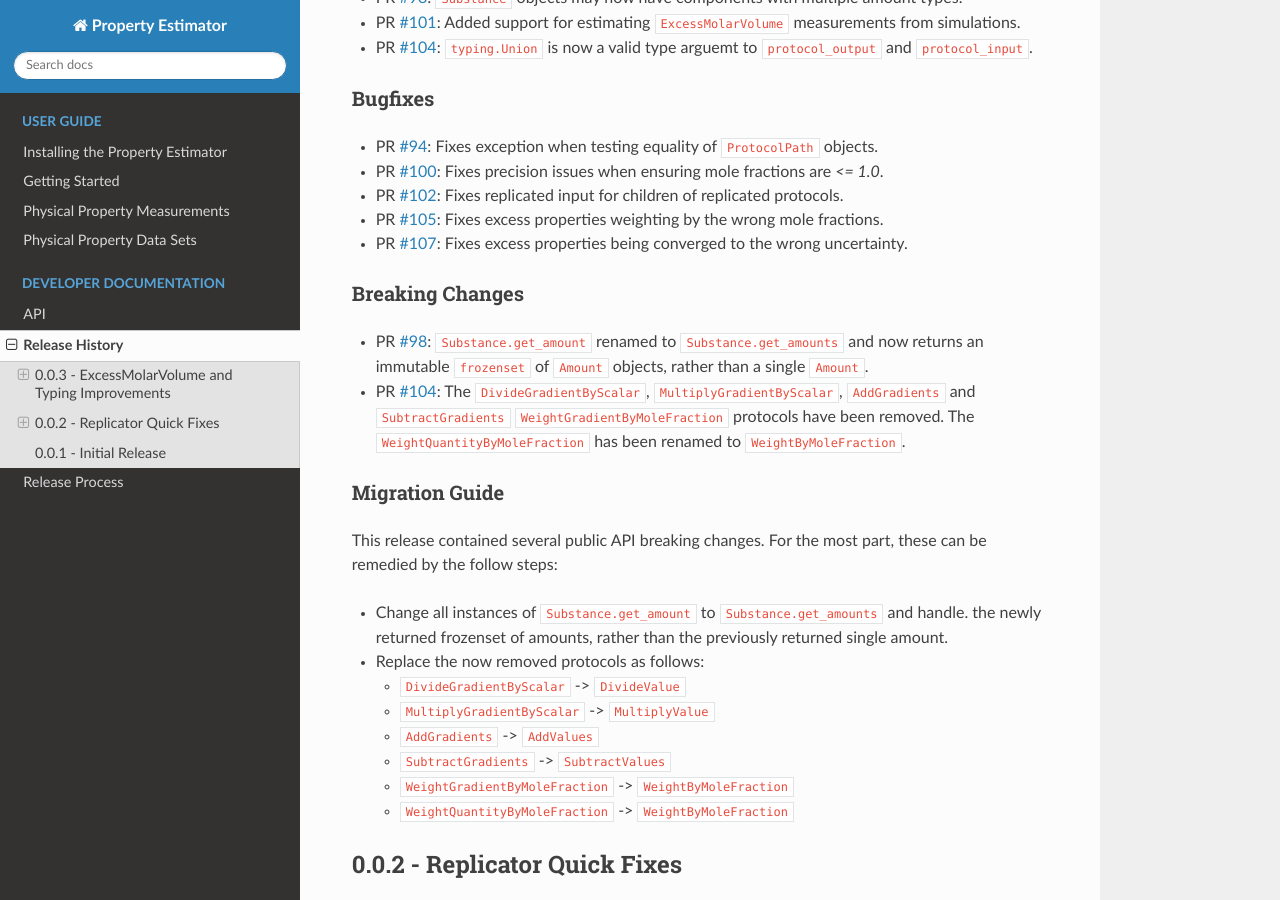
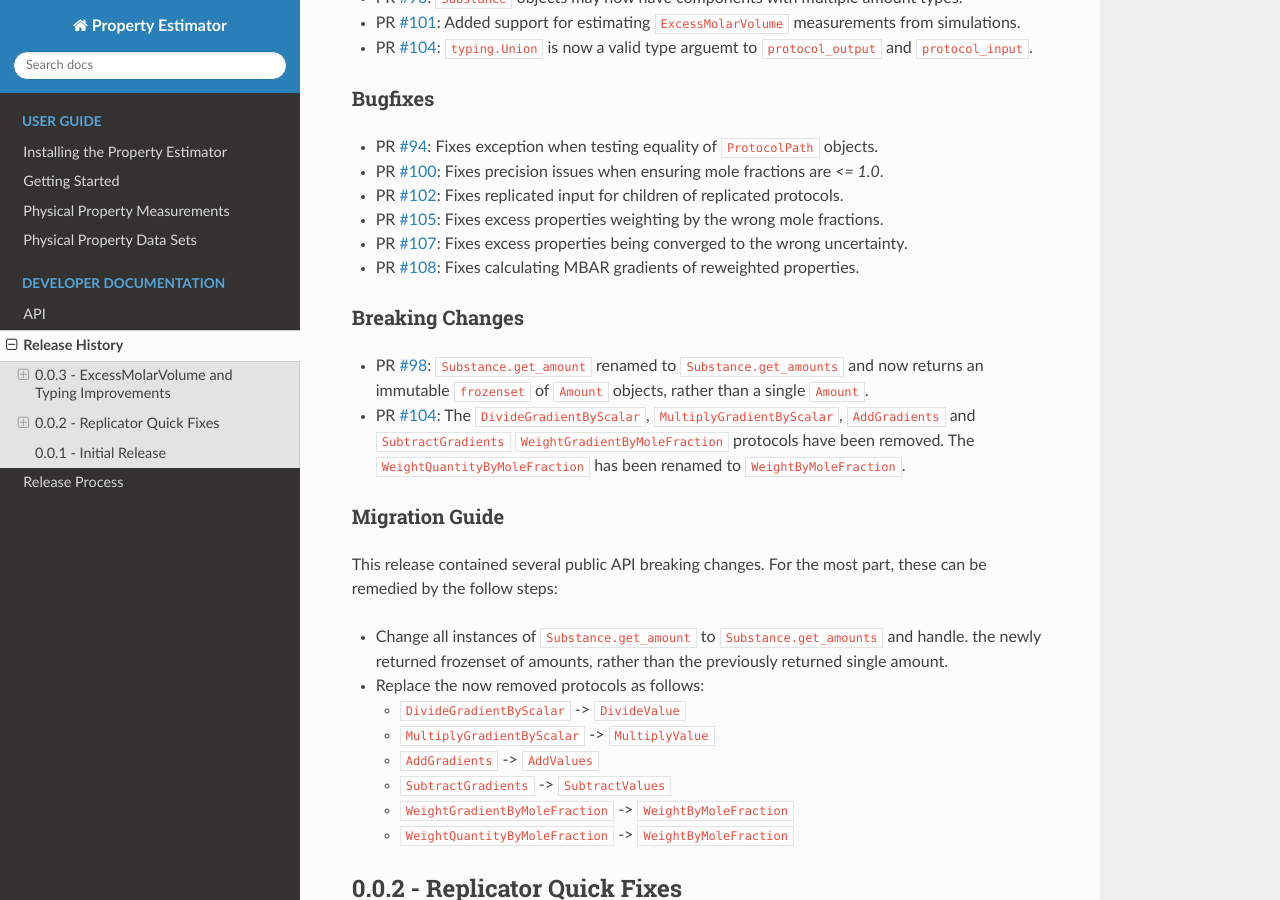
Before and after one commit to openforcefield/openff-evaluator, a Sphinx documentation site: the page built from docs/releasehistory.rst, in a window 1280 px wide and 900 px high, scrolled down 621 px. Built offline with Sphinx 7.4.7 and the Read the Docs theme 2.0.0, drawn with Linux system fonts in a browser that asks for light colours.

Commit message:
Update releasehistory.rst

```diff
--- a/docs/releasehistory.rst
+++ b/docs/releasehistory.rst
@@ -34,6 +34,7 @@ Bugfixes
 * PR `#102 <https://github.com/openforcefield/propertyestimator/pull/102>`_: Fixes replicated input for children of replicated protocols.
 * PR `#105 <https://github.com/openforcefield/propertyestimator/pull/105>`_: Fixes excess properties weighting by the wrong mole fractions.
 * PR `#107 <https://github.com/openforcefield/propertyestimator/pull/107>`_: Fixes excess properties being converged to the wrong uncertainty.
+* PR `#108 <https://github.com/openforcefield/propertyestimator/pull/108>`_: Fixes calculating MBAR gradients of reweighted properties.
 
 Breaking Changes
 """"""""""""""""
```
